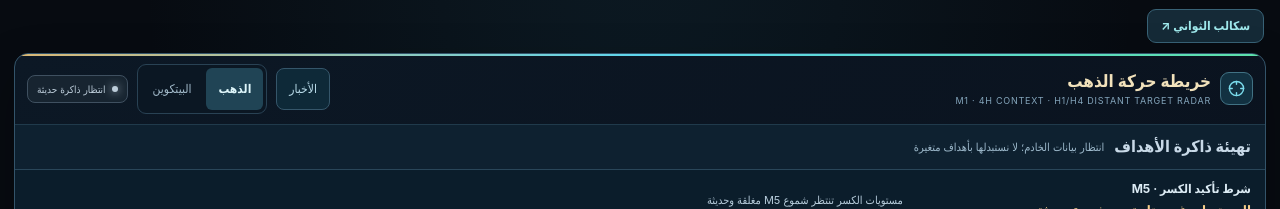
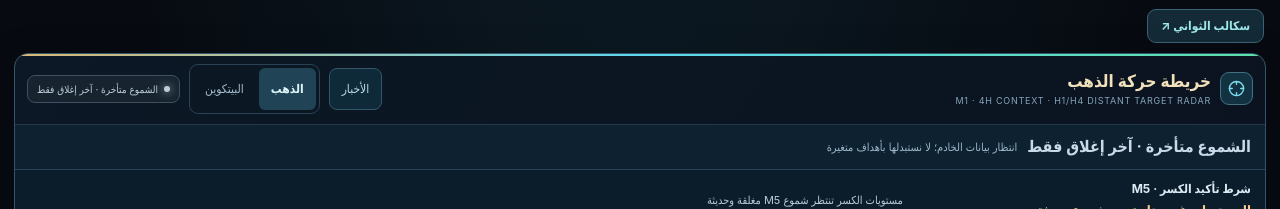
Before and after one commit to ahmedrady1795-lgtm/ahmed-gold-watch, a Next.js app: page / in a window 1280 px wide. Shown: the top 209 px of the page. Built offline with nearby package versions, Linux system fonts and the light colour scheme; no server answers.

Commit message:
Show true data staleness separately from neutral gold bias without changing trade safety gates

```diff
--- a/components/ForecastIllustration.tsx
+++ b/components/ForecastIllustration.tsx
@@ -140,11 +140,21 @@ export default function ForecastIllustration({data,now,snapshotAt,goldLive,btcLi
     key:p.key,y:clamp(p.y+(i%2===0?-32:36),yt+20,yb-20)
   })),yt+20,yb-20,mobile?34:30);
   const ageMin=m.historyAge==null?null:Math.ceil(m.historyAge/60000);
-  const stateLabel=!watchFresh&&!statusReady?'انتظار ذاكرة حديثة':statusReady?'سيناريو مؤهل · مسجل':watchReady&&m.heldBias?'اتجاه مثبت · أهداف مراقبة':watchReady?'أهداف بعيدة · مراقبة فقط':
+  // Distinguish a genuinely stale source from a neutral/conflicted model.
+  // Losing a directional bias does not mean that gold stopped streaming.
+  const feedProblem=!m.historyFresh?'الشموع متأخرة · آخر إغلاق فقط':
+    !sn.view.priceFresh?'السعر متأخر · لا إشارة حية':
+    !m.observationFresh?'تحديث القراءة متأخر · مراقبة فقط':null;
+  const neutralLabel=!memory.bias?'تجهيز ذاكرة الأهداف · التحليل مستمر':
+    !watchFresh?'سجل المراقبة قيد التحديث':
+    !m.bias.active?'التحليل مستمر · الاتجاه غير مؤكد':
+    'سوق متوازن · ترقب كسر';
+  const stateLabel=feedProblem??(!watchFresh&&!statusReady?'انتظار ذاكرة حديثة':
+    statusReady?'سيناريو مؤهل · مسجل':watchReady&&m.heldBias?'اتجاه مثبت · أهداف مراقبة':
+    watchReady?'أهداف بعيدة · مراقبة فقط':
     m.bias.active&&m.bias.side!=='WAIT'?(m.heldBias?'اتجاه محفوظ · تحقق مستمر':'الاتجاه مرصود · جارٍ البحث عن مستوى بعيد'):
     m.bias.active?'سوق عرضي · التحليل مستمر':
-    m.status==='STALE_CANDLES'?'سوق متوقف أو شموع متأخرة':
-    m.status==='NO_CANDLES'?'لا توجد شموع كافية':'انحياز سابق · ليس تحليلًا لحظيًا';
+    m.status==='NO_CANDLES'?'لا توجد شموع كافية':'مراقبة مستمرة · الاتجاه غير مؤكد');
   const highest=m.displayTargets.at(-1);
   const zoneList=chartBands.filter(z=>z.kind!=='TARGET'&&z.kind!=='STOP').slice(0,4);
   const conflictFavor=opposingOverlap&&m.fourHour.ready&&dir!=='WAIT'&&
@@ -184,7 +194,7 @@ export default function ForecastIllustration({data,now,snapshotAt,goldLive,btcLi
       </button>}
       {newsOpen&&<div className="forecast-news-drawer"><NewsCommandCenter events={data?.newsEvents||[]} now={now} featuredEvent={data?.autopilot?.nextEvent||null}/></div>}
       <div className="sniper-decision-strip" aria-label="قرار موحد للقناص">
-        <strong className={rise?'green':fall?'red':''}>{rise?'ميل صعود':fall?'ميل هبوط':!memory.bias?'تهيئة ذاكرة الأهداف':!m.bias.active?'توقف مؤقت للبيانات':watchFresh?'سوق متوازن · ترقب كسر':'الذاكرة متأخرة'}</strong>
+        <strong className={rise?'green':fall?'red':''}>{feedProblem??(rise?'ميل صعود':fall?'ميل هبوط':neutralLabel)}</strong>
         <span>{planVisible?m.heldBias?'أهداف مثبتة · تتغير عند الوصول أو الإبطال أو انعكاس مؤكد':'مستويات هيكلية من الخادم · للمراقبة':watchFresh?memory.state?.reachedPrices?.length&&!memory.state?.targets?.length?'الأهداف السابقة استُهلكت؛ انتظار إغلاق M15 لهدف جديد':m.bias.reason:'انتظار بيانات الخادم؛ لا نستبدلها بأهداف متغيرة'}</span>
         {m.fourHour.ready&&<b>4س · {m.fourHour.phase}</b>}
       </div>
```
